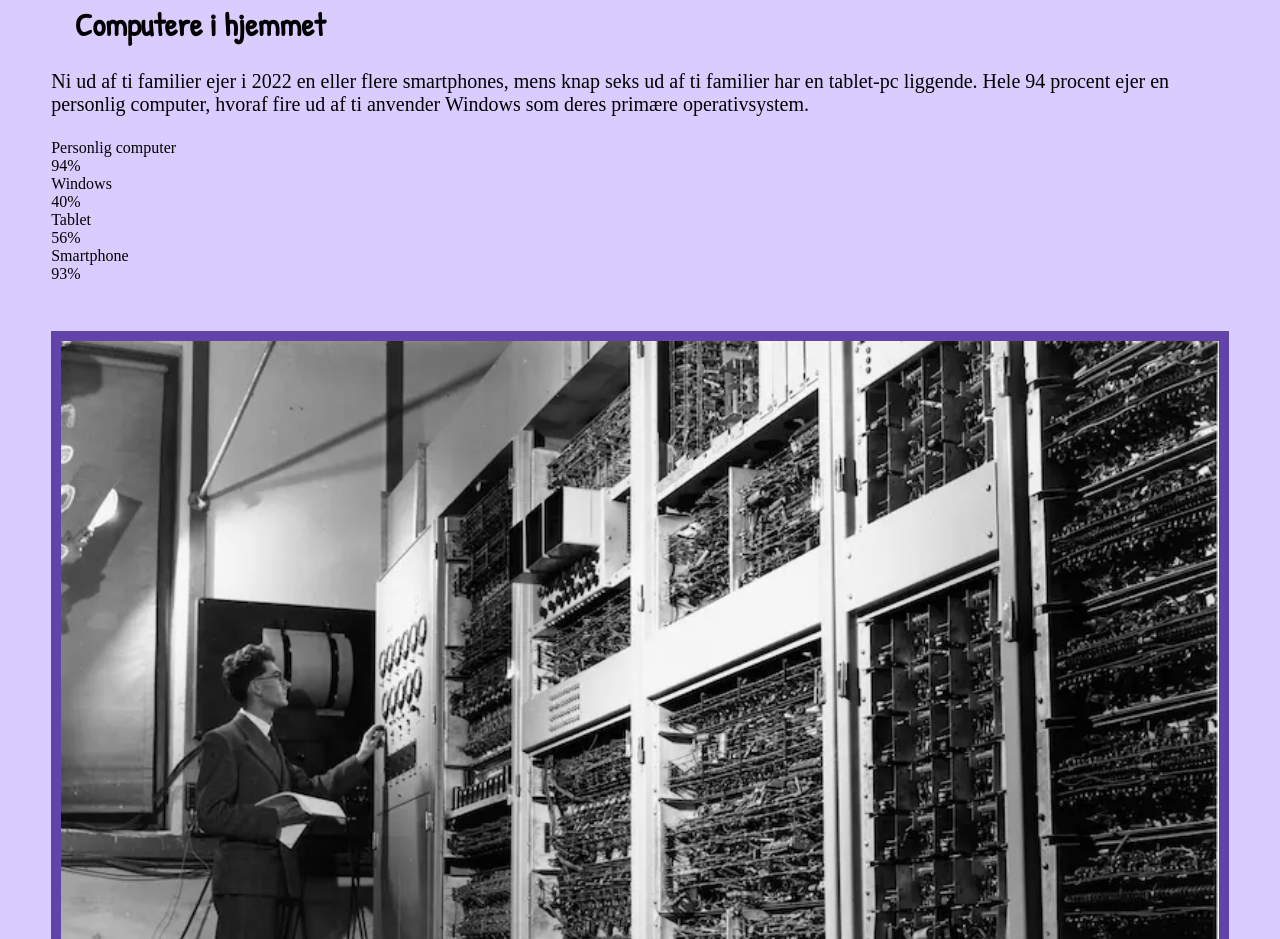
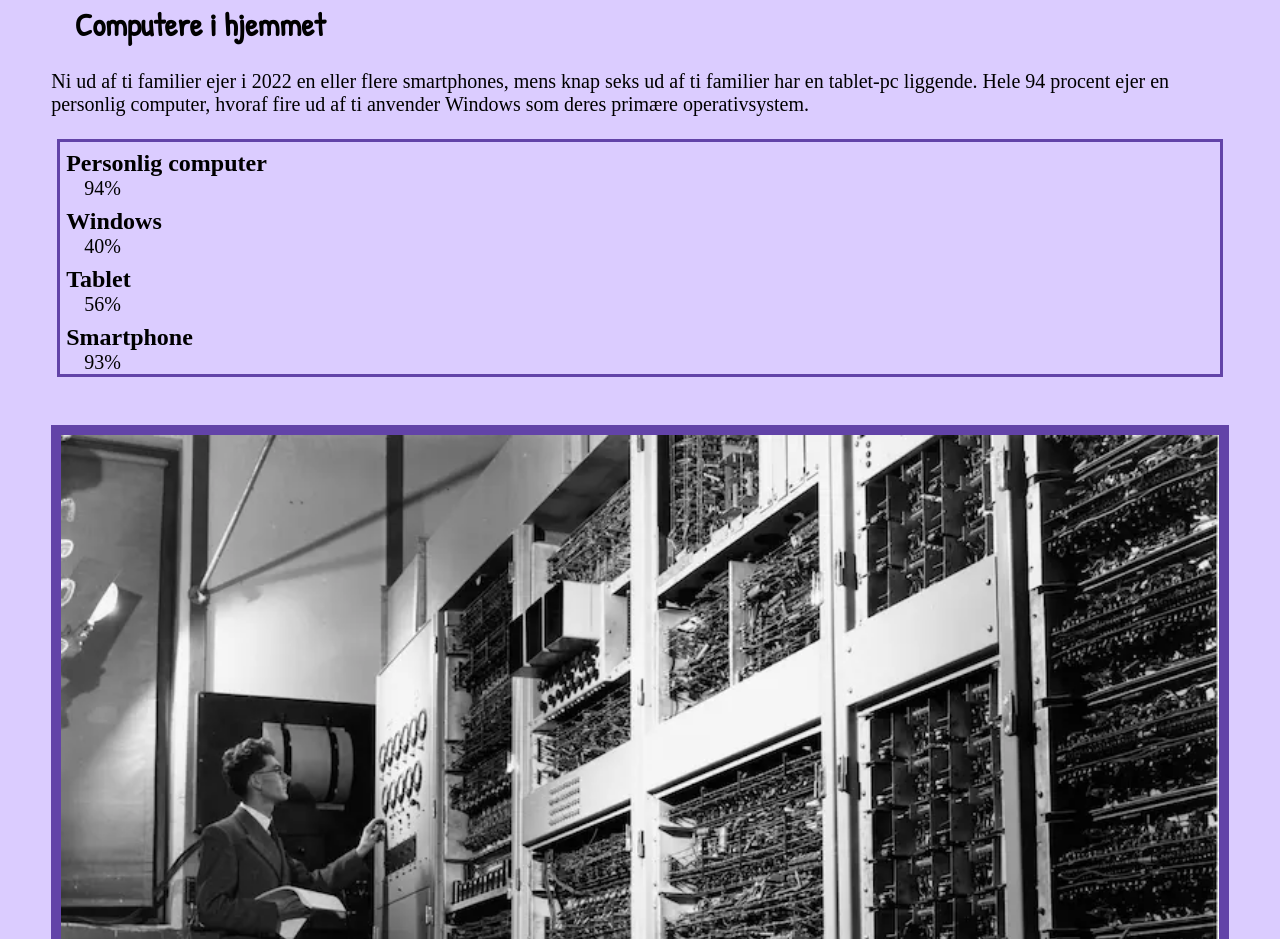
Before and after one commit to Flawsniz/mobilsite, a plain HTML site: page index.html in a window 1280 px wide. Shown: the part 1274-2213 px from the top of the page. Drawn offline with Linux system fonts and the light colour scheme.

Commit message:
Update style.css

```diff
--- a/style.css
+++ b/style.css
@@ -15,6 +15,26 @@ display: block;
 body {
     background-color: #DBCCFF;
     padding: 0 4%;
+}
+
+img {
+    border: 10px solid #6243A8;
+    background-color: white;
+    margin: 4% 0;
+}
+
+main a {
+    background-color: #6243A8;
+    color: white;
+    font-size: 24px;
+    padding: 14px 25px;
+    text-align: center;
+    text-decoration: none;
+    display: inline-block;
+}
+
+main a:hover {
+    background-color: #341775;
 }
 
 h1 {
@@ -39,24 +59,21 @@ p {
     margin: 2% 0;
 }
 
-img {
-    border: 10px solid #6243A8;
-    background-color: white;
-    margin: 4% 0;
+dl {
+    border: solid #6243A8;
+    margin: 0 6px;
 }
 
-main a {
-    background-color: #6243A8;
-    color: white;
+dt {
     font-size: 24px;
-    padding: 14px 25px;
-    text-align: center;
-    text-decoration: none;
-    display: inline-block;
+    font-weight: 600;
+    margin: 8px 6px 0 6px;
 }
 
-main a:hover {
-    background-color: #341775;
+dd {
+    font-size: 20px;
+    font-weight: 400;
+    margin: 0 0 0 24px;
 }
 
 footer {
```
